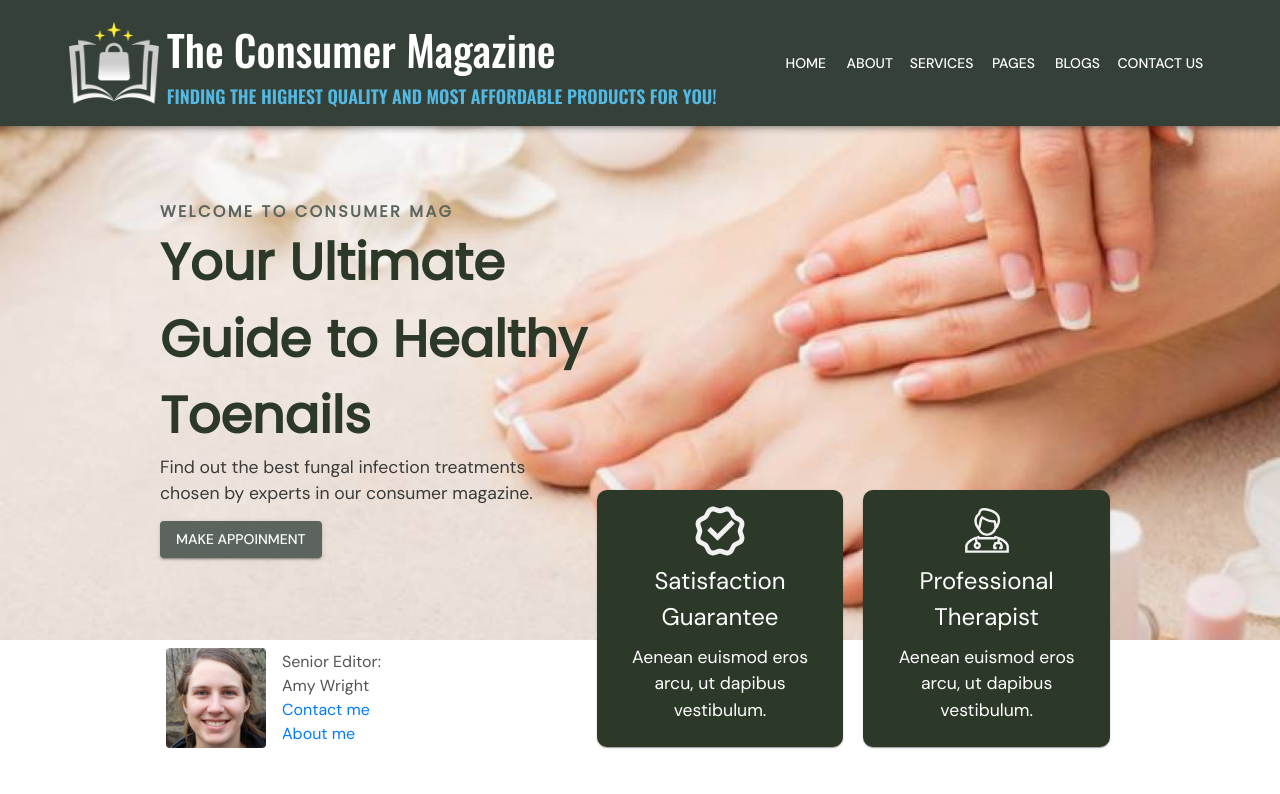
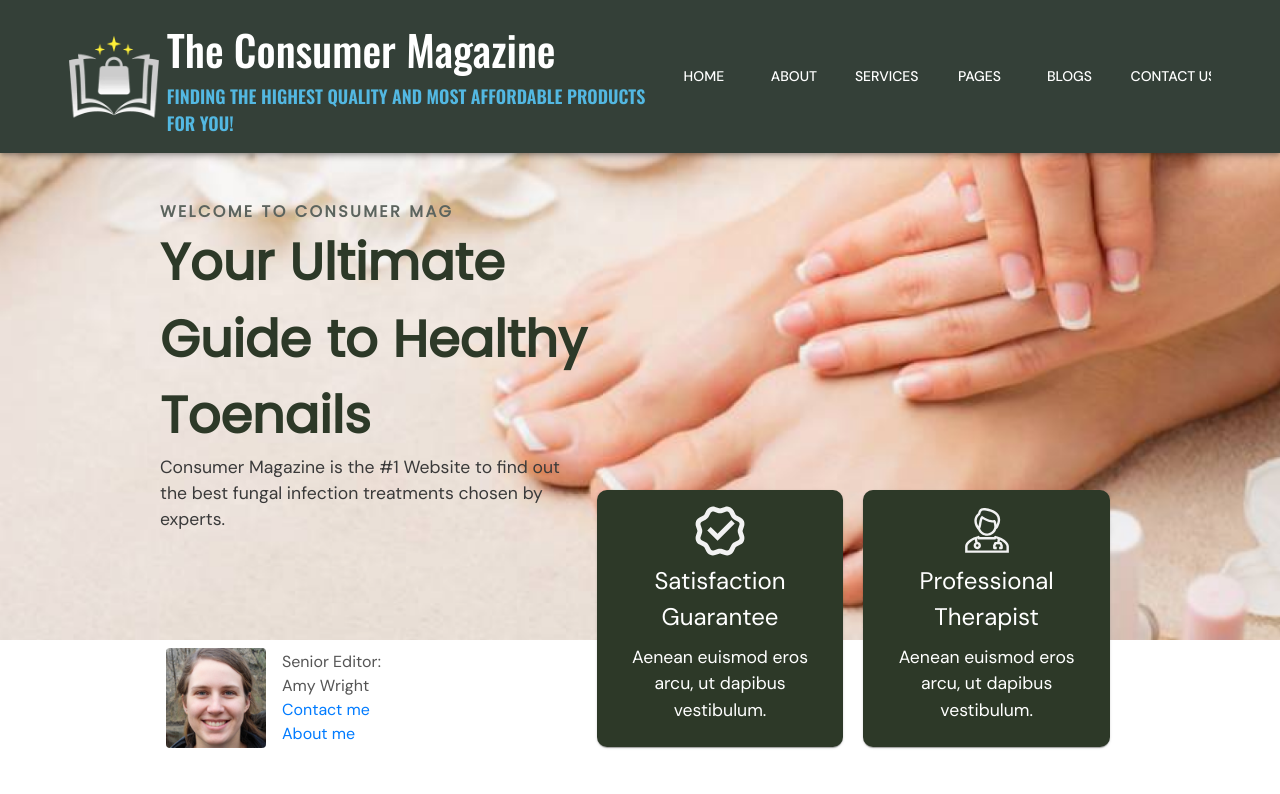
Before and after one commit to javadhaditaghi/funguss-presell, a React (Vite) app: page / in a window 1280 px wide. Shown: the top 794 px of the page. Built offline with nearby package versions, Linux system fonts and the light colour scheme.

Commit message:
Add the routing using tabs

```diff
--- a/package.json
+++ b/package.json
@@ -13,6 +13,7 @@
     "@emotion/react": "^11.11.4",
     "@emotion/styled": "^11.11.5",
     "@mui/icons-material": "^5.15.15",
+    "@mui/lab": "^5.0.0-alpha.170",
     "@mui/material": "^5.15.15",
     "react": "^18.2.0",
     "react-dom": "^18.2.0"
--- a/src/components/Nav/Appbar.jsx
+++ b/src/components/Nav/Appbar.jsx
@@ -16,8 +16,24 @@ import Button from '@mui/material/Button';
 import Main from '../main/mainPage';
 import CardMedia from '@mui/material/CardMedia';
 
+import { Tab } from '@mui/material';
+import { TabContext } from '@mui/lab';
+import TabList from '@mui/lab/TabList';
+import TabPanel from '@mui/lab/TabPanel';
+
+
+
+
+
 const drawerWidth = 240;
-const navItems = ['Home', 'About', 'Services', 'Pages', 'Blogs', 'Contact us'];
+const navItems = [
+  ["1", 'Home'],
+  ["2", 'About'],
+  ["3", 'Services'],
+  ["4", 'Pages'],
+  ["5", 'Blogs'],
+  ["6", 'Contact us']
+];
 
 function DrawerAppBar(props) {
   const { window } = props;
@@ -52,6 +68,14 @@ function DrawerAppBar(props) {
   );
 
   const container = window !== undefined ? () => window().document.body : undefined;
+
+
+  const [value, setValue] = React.useState('1');
+
+  const handleChange = (event, newValue) => {
+    setValue(newValue);
+  };
+
 
   return (
     <Box sx={{ display: 'flex' }}>
@@ -100,12 +124,23 @@ function DrawerAppBar(props) {
                 <Typography fontFamily={"Oswald"} color={"#53B8E2"} fontSize={18} textTransform={"uppercase"} fontWeight={600}>Finding the highest quality and most affordable products for you!</Typography>
               </Box>
             </Box>
-            <Box sx={{ display: { xs: 'none', md: 'block' } }}>
-              {navItems.map((item) => (
+            <Box sx={{ display: { xs: 'none', md: 'flex' }, justifyContent: "space-between", alignItems: "space-between" }}>
+              <TabContext value={value} >
+                <Box>
+                  <TabList onChange={handleChange} aria-label="lab API tabs example" textColor="#ffffff">
+                    {navItems.map((item) => (
+                      <Tab key={item[0]} label={item[1]} value={item[0]} />
+                    ))}
+                  </TabList>
+                </Box>
+
+              </TabContext>
+
+              {/* {navItems.map((item) => (
                 <Button key={item} sx={{ color: '#fff' }}>
                   {item}
                 </Button>
-              ))}
+              ))} */}
             </Box>
           </Toolbar>
         </Box>
@@ -128,7 +163,15 @@ function DrawerAppBar(props) {
         </Drawer>
       </nav>
       <Box component="main">
-        <Main />
+        <TabContext value={value}>
+          <TabPanel sx={{ padding: "0" }} value="1"><Main /></TabPanel>
+          <TabPanel sx={{ padding: "0" }} value="2">Item Two</TabPanel>
+          <TabPanel sx={{ padding: "0" }} value="3">Item Three</TabPanel>
+          <TabPanel sx={{ padding: "0" }} value="4">Item next</TabPanel>
+          <TabPanel sx={{ padding: "0" }} value="5">Item Two</TabPanel>
+          <TabPanel sx={{ padding: "0" }} value="6">Item Three</TabPanel>
+        </TabContext>
+
       </Box>
     </Box >
   );
--- a/src/components/main/header/topText.jsx
+++ b/src/components/main/header/topText.jsx
@@ -12,9 +12,9 @@ const TopText = () => {
                 Your Ultimate Guide to Healthy Toenails
             </Typography>
             <Typography fontFamily={"DM Sans"} color={"#3A3A3A"} fontSize={"17.6px"} fontWeight={400} sx={{ display: { xs: "none", md: "block" } }}>
-                Find out the best fungal infection treatments chosen by experts in our consumer magazine.
+                Consumer Magazine is the #1 Website to find out the best fungal infection treatments chosen by experts.
             </Typography>
-            <Button variant="contained" sx={{ marginTop: "15px", backgroundColor: "#5C645E" }} >MAKE APPOINMENT</Button>
+            {/* <Button variant="contained" sx={{ marginTop: "15px", backgroundColor: "#5C645E" }} >MAKE APPOINMENT</Button> */}
         </>
     )
 }
```
Also changed, not shown: public/header.png (added), 1 other file (tests, documents, lock files or other folders).
